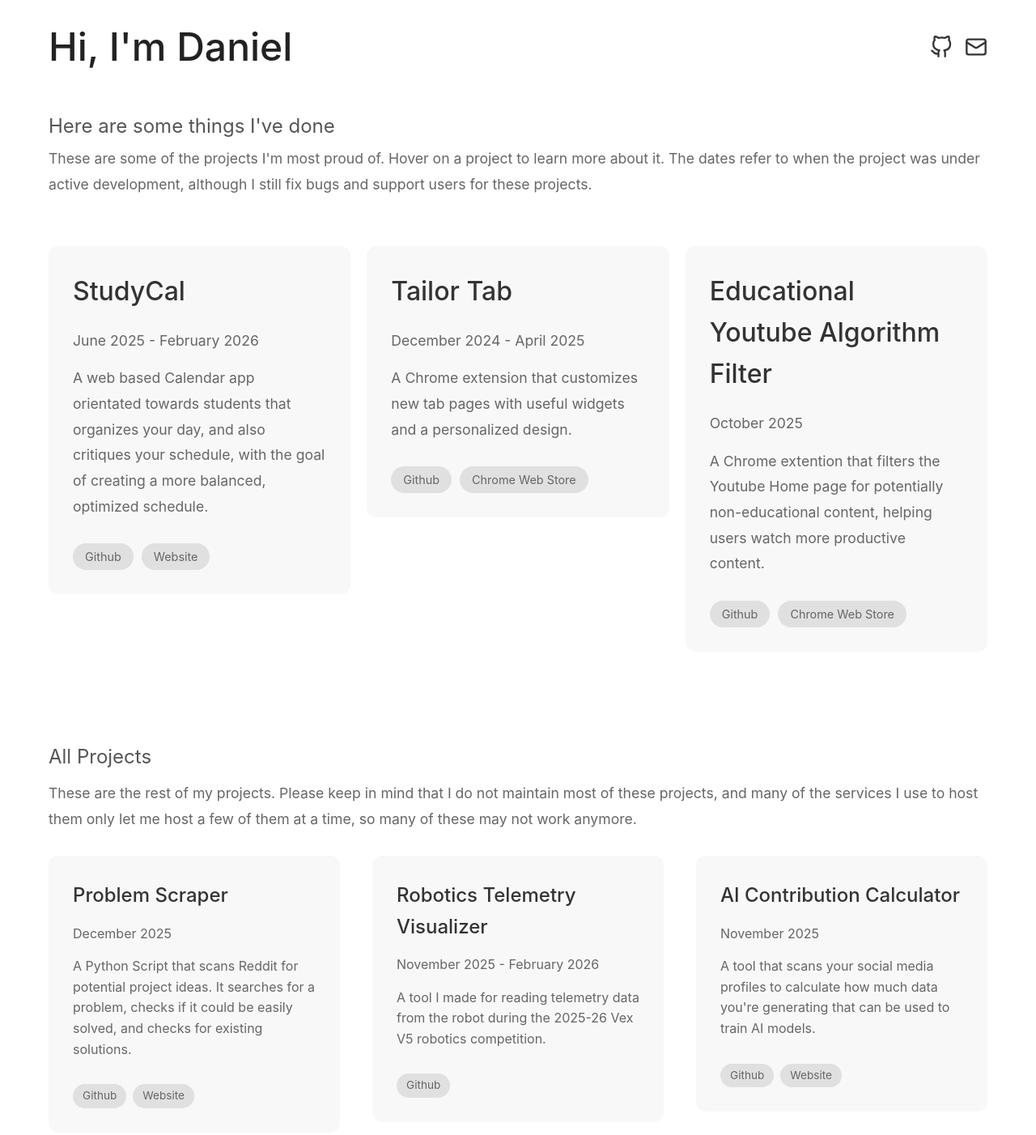
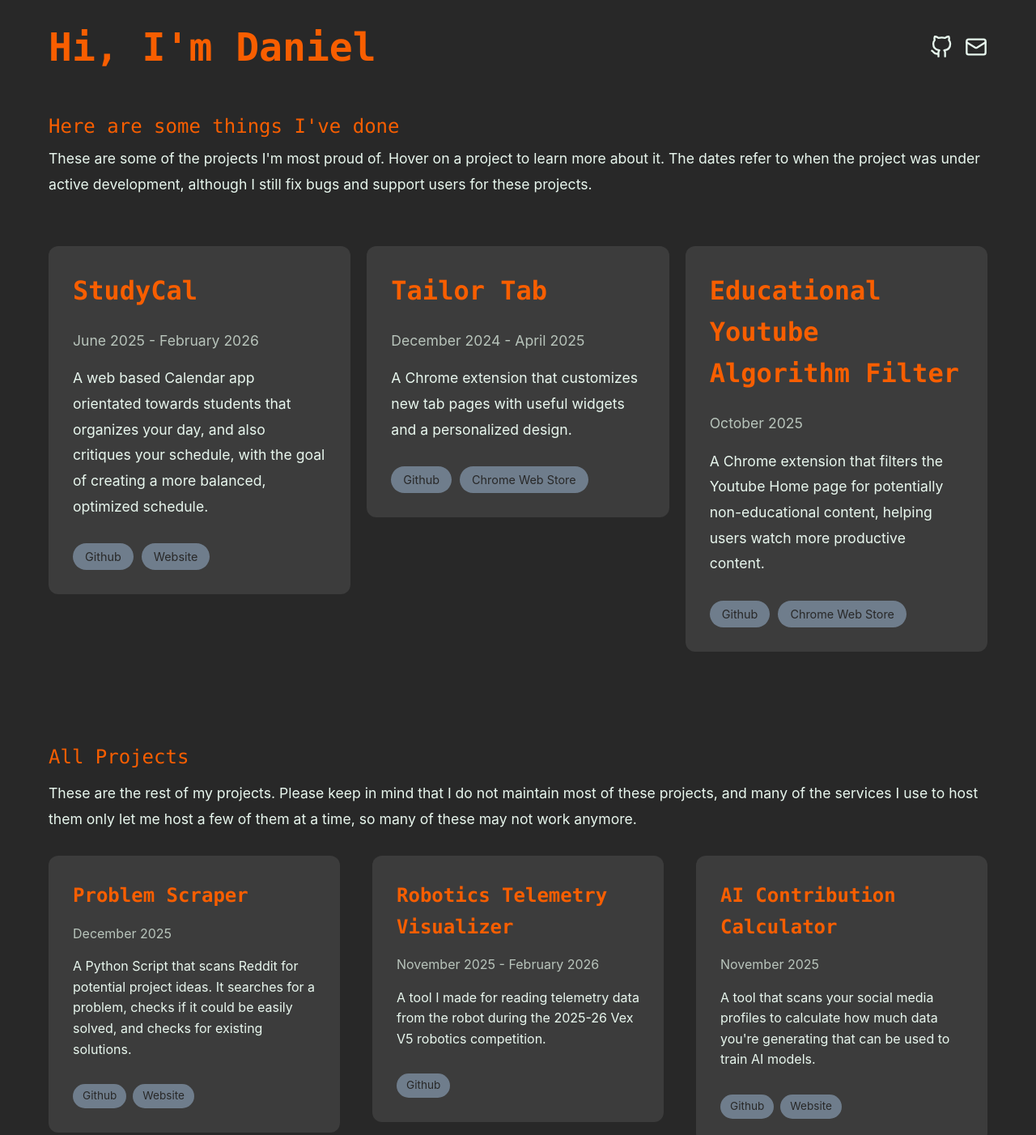
Before and after one commit to Luchik28/PortfolioWebsite, a plain HTML site: page index.html in a window 1280 px wide. Shown: the part 60-1462 px from the top of the page at 81% size. Drawn offline with nearby package versions, Linux system fonts and the light colour scheme.

Commit message:
New colors

```diff
--- a/index.html
+++ b/index.html
@@ -15,8 +15,8 @@
         body {
             font-family: -apple-system, BlinkMacSystemFont, 'Segoe UI', Roboto, Oxygen, Ubuntu, Cantarell, sans-serif;
             line-height: 1.6;
-            color: #333;
-            background: #fff;
+            color: rgb(232, 247, 238);
+            background: rgb(40, 40, 40);
         }
 
         .container {
@@ -34,8 +34,9 @@
 
         .hero h1 {
             font-size: 3rem;
-            font-weight: 500;
-            color: #222;
+            font-weight: 1000;
+            color: rgb(248, 94, 0);
+            font-family: 'SF Mono', 'Monaco', monospace;
         }
 
         .hero-icons {
@@ -47,7 +48,7 @@
             text-decoration: none;
             display: inline-block;
             transition: transform 0.2s;
-            color: #333;
+            color: rgb(232, 247, 238);
         }
 
         .hero-icons svg {
@@ -58,7 +59,7 @@
 
         .hero-icons a:hover {
             transform: scale(1.15);
-            color: #555;
+            color: rgb(248, 94, 0);
         }
 
         .projects-section {
@@ -69,11 +70,12 @@
             font-size: 1.5rem;
             font-weight: 400;
             margin-bottom: 5px;
-            color: #555;
+            color: rgb(248, 94, 0);
+            font-family: 'SF Mono', 'Monaco', monospace;
         }
 
         .projects-section p {
-            color: #666;
+            color: rgb(232, 247, 238);
             font-size: 1.1rem;
             line-height: 1.8;
             margin-bottom: 30px;
@@ -103,7 +105,7 @@
         .project-card {
             width: 100%;
             height: auto;
-            background: #f8f8f8;
+            background: rgb(60, 60, 60);
             border-radius: 12px;
             padding: 30px;
             display: flex;
@@ -119,18 +121,19 @@
 
         .project-card:hover {
             transform: translateY(-5px);
-            box-shadow: 0 5px 20px rgba(0,0,0,0.1);
+            box-shadow: 0 5px 20px rgba(0,0,0,0.3);
         }
 
         .project-card h3 {
             font-size: 2rem;
-            font-weight: 500;
-            color: #333;
+            font-weight: 1000;
+            color: rgb(248, 94, 0);
             margin-bottom: 20px;
+            font-family: 'SF Mono', 'Monaco', monospace;
         }
 
         .project-card p {
-            color: #666;
+            color: rgb(232, 247, 238);
             font-size: 1.1rem;
             line-height: 1.8;
             margin-bottom: 15px;
@@ -144,8 +147,8 @@
         }
 
         .project-card .tag {
-            background: #e0e0e0;
-            color: #666;
+            background: #6f7d8c;
+            color: rgb(40, 40, 40);
             padding: 5px 15px;
             border-radius: 20px;
             font-size: 0.9rem;
@@ -155,8 +158,8 @@
         }
 
         .project-card .tag:hover {
-            background: #333;
-            color: #fff;
+            background: rgb(232, 247, 238);
+            color: rgb(40, 40, 40);
         }
 
         .all-projects-section {
@@ -167,11 +170,12 @@
             font-size: 1.5rem;
             font-weight: 400;
             margin-bottom: 10px;
-            color: #555;
+            color: rgb(248, 94, 0);
+            font-family: 'SF Mono', 'Monaco', monospace;
         }
 
         .all-projects-section p {
-            color: #666;
+            color: rgb(232, 247, 238);
             font-size: 1.1rem;
             line-height: 1.8;
             margin-bottom: 30px;
@@ -184,7 +188,7 @@
         }
 
         .grid-card {
-            background: #f8f8f8;
+            background: rgb(60, 60, 60);
             border-radius: 12px;
             padding: 30px;
             display: flex;
@@ -196,18 +200,19 @@
 
         .grid-card:hover {
             transform: translateY(-5px);
-            box-shadow: 0 5px 20px rgba(0,0,0,0.1);
+            box-shadow: 0 5px 20px rgba(0,0,0,0.3);
         }
 
         .grid-card h3 {
             font-size: 1.5rem;
-            font-weight: 500;
-            color: #333;
+            font-weight: 1000;
+            color: rgb(248, 94, 0);
             margin-bottom: 15px;
+            font-family: 'SF Mono', 'Monaco', monospace;
         }
 
         .grid-card p {
-            color: #666;
+            color: rgb(232, 247, 238);
             font-size: 1rem;
             line-height: 1.6;
             margin-bottom: 15px;
@@ -221,8 +226,8 @@
         }
 
         .grid-card .tag {
-            background: #e0e0e0;
-            color: #666;
+            background: #6f7d8c;
+            color: rgb(40, 40, 40);
             padding: 4px 12px;
             border-radius: 20px;
             font-size: 0.85rem;
@@ -231,9 +236,13 @@
             transition: background 0.2s, color 0.2s;
         }
 
+        .grid-card a {
+            color: #6f7d8c;
+        }
+
         .grid-card .tag:hover {
-            background: #333;
-            color: #fff;
+            background: rgb(232, 247, 238);
+            color: rgb(40, 40, 40);
         }
 
         .project-card, .grid-card {
@@ -257,7 +266,7 @@
             white-space: normal;
             word-break: break-word;
             transition: opacity 0.3s ease, max-height 0.4s ease;
-            color: #666;
+            color: rgb(232, 247, 238);
             font-size: 1rem;
             line-height: 1.6;
         }
@@ -293,6 +302,10 @@
 
         .card-hovered .dim-mask {
             opacity: 1;
+        }
+
+        .date {
+            color: rgb(184, 196, 187) !important;
         }
 
         @media (max-width: 768px) {
@@ -359,7 +372,7 @@
                     <div class="project-card">
                         <h3>Educational Youtube Algorithm Filter</h3>
                         <p class="date">October 2025</p>
-                        <p>A Chrome extention that filters the Youtube Home page for potentially non-educational content, helping users watch more productive content.</p>
+                        <p>A Chrome extension that filters the Youtube Home page for potentially non-educational content, helping users watch more productive content.</p>
                         <p class="extra-text" style="font-size: 1.1rem; line-height: 1.8;">This Chrome extension has been installed more than 300 times, as of May 2026. One of the biggest challenges I faced working on this project was getting the AI to be fast enough to filter content as the user scrolls through their home page. I solved this by agressively batching the requests, helping speed up the process while saving on tokens.</p>
                         <div class="tags">
                             <a class="tag" href="https://github.com/Luchik28/Better-YT-Algorithm" target="_blank">Github</a>
```
Also changed, not shown: 1 other file.
